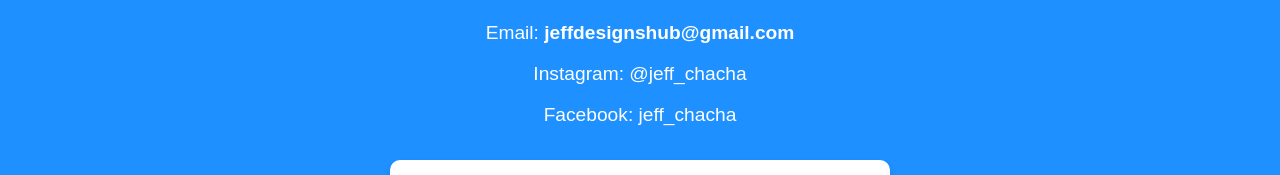
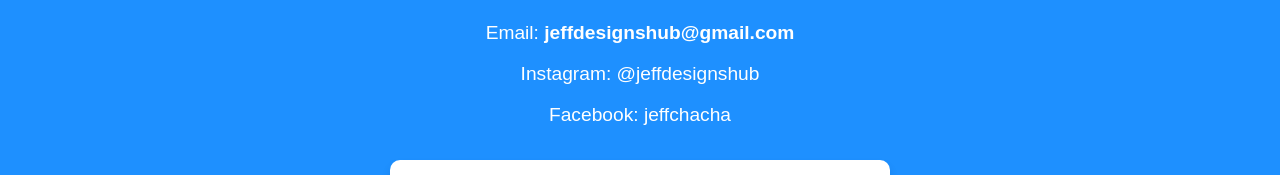
Before and after one commit to jeffdesignshub/JEFF-DESIGNS-HUB, a plain HTML site: page index.html in a window 1280 px wide. Shown: the part 702-877 px from the top of the page. Drawn offline with Linux system fonts and the light colour scheme.

Commit message:
index.html

```diff
--- a/index.html
+++ b/index.html
@@ -39,8 +39,8 @@
         <h2>Contact Us</h2>
         <p>Phone: <strong>0702782850</strong></p>
         <p>Email: <strong>jeffdesignshub@gmail.com</strong></p>
-        <p>Instagram: <a href="https://www.instagram.com/jeff_chacha" target="_blank">@jeff_chacha</a></p>
-        <p>Facebook: <a href="https://www.facebook.com/jeff_chacha" target="_blank">jeff_chacha</a></p>
+        <p>Instagram: <a href="https://www.instagram.com/jeffdesignshub" target="_blank">@jeffdesignshub</a></p>
+        <p>Facebook: <a href="https://www.facebook.com/jeffchacha" target="_blank">jeffchacha</a></p>
 
         <!-- CONTACT FORM -->
         <form id="contact-form">
```
